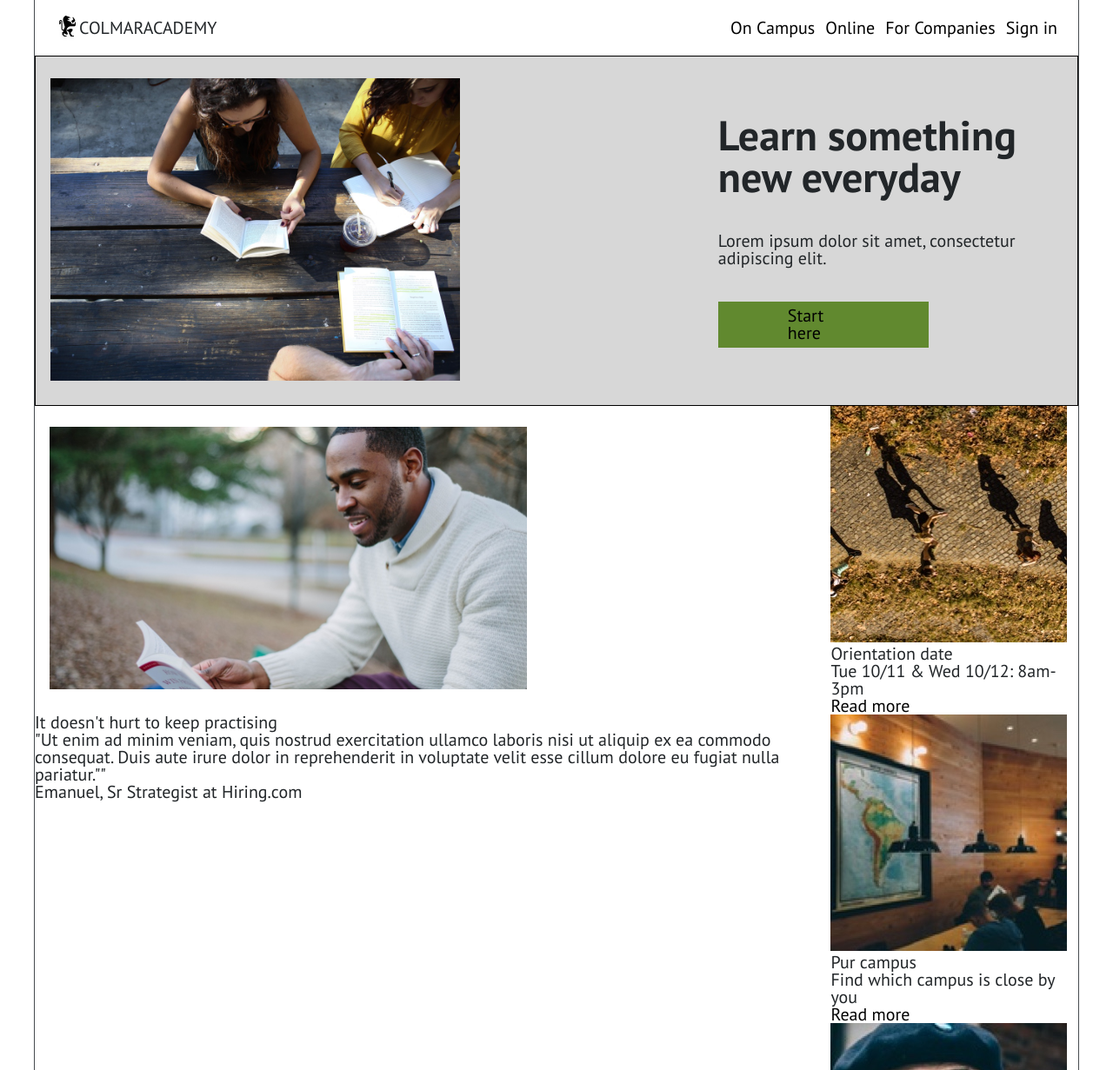
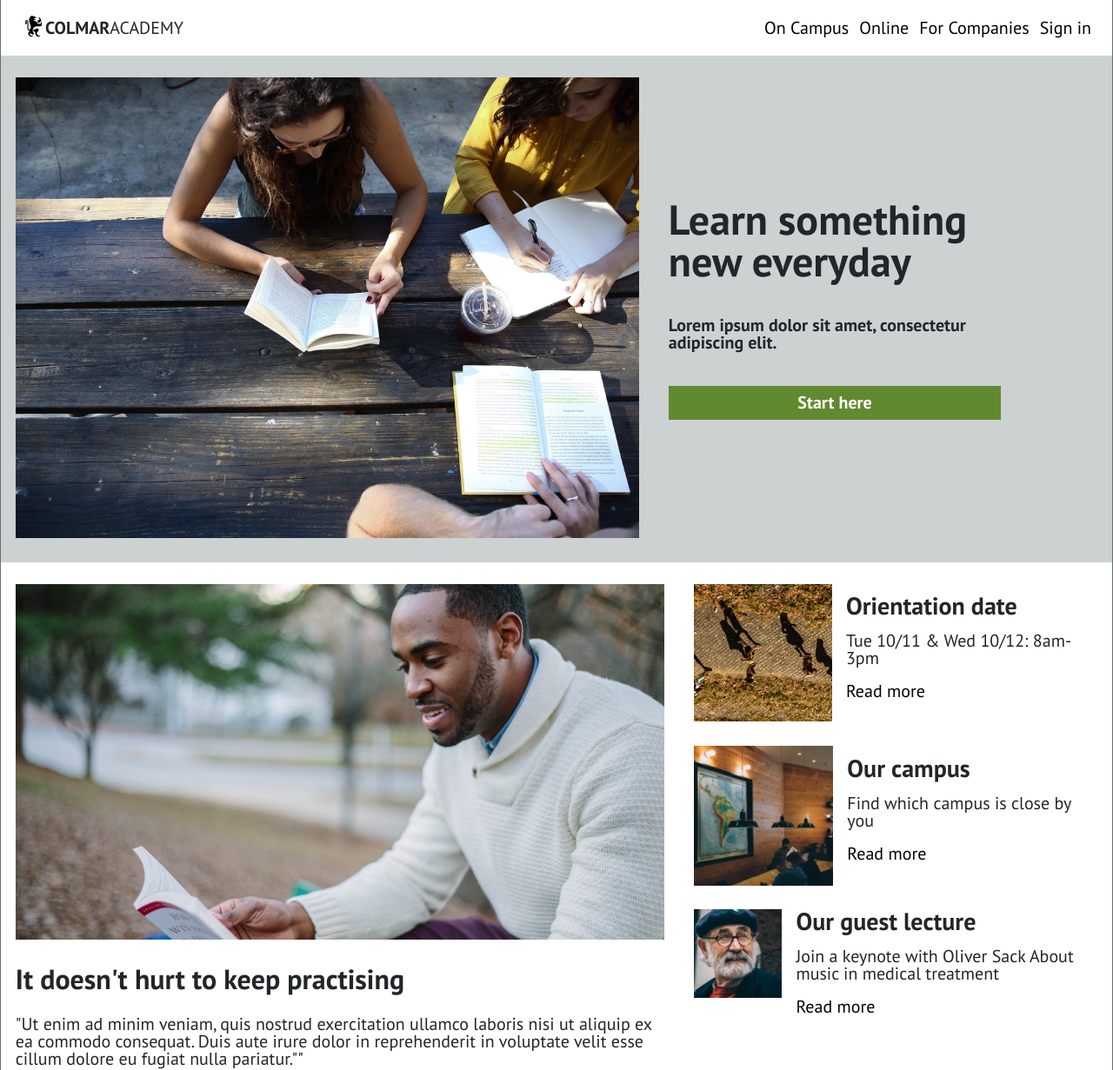
Before and after one commit to mshamara/ColmarAcademy, a plain HTML site: page index.html in a window 1280 px wide. Shown: the top 1231 px of the page at 87% size. Drawn offline with Linux system fonts and the light colour scheme.

Commit message:
CSS building up

```diff
--- a/index.html
+++ b/index.html
@@ -15,7 +15,7 @@
       <div class="header">
         <div class="logo">
           <img src="./media/images/ic-logo.svg" alt="Colmar Academy">
-          <span class="name"><strong>COLMAR</strong>ACADEMY</span>
+          <p><span class="name">COLMAR</span>ACADEMY</p>
         </div>
         <nav>
           <ul>
@@ -33,9 +33,11 @@
           <img src="./media/images/banner.jpg" alt="Learn something new">
         </div>
         <div class="banner-content">
-          <h1>Learn something new everyday</h1>
-          <p>Lorem ipsum dolor sit amet, consectetur adipiscing elit.</p>
-          <p class="button">Start here</p>
+          <div class="banner-texts">
+            <h1>Learn something new everyday</h1>
+            <p>Lorem ipsum dolor sit amet, consectetur adipiscing elit.</strong></p>
+            <p class="button">Start here</p>
+          </div>
         </div>
       </div>
 
@@ -55,7 +57,7 @@
             <div class="info-text">
               <h3>Orientation date</h3>
               <p>Tue 10/11 &amp; Wed 10/12: 8am-3pm<p>
-              <a href="#" class="rm">Read more</a>
+              <a href="#">Read more</a>
             </div>
           </div>
           <div class="info-box">
@@ -63,9 +65,9 @@
               <img src="./media/images/information-campus.jpg" alt="campus">
             </div>
             <div class="info-text">
-              <h3>Pur campus</h3>
+              <h3>Our campus</h3>
               <p>Find which campus is close by you<p>
-              <a href="#" class="rm">Read more</a>
+              <a href="#">Read more</a>
             </div>
           </div>
           <div class="info-box">
@@ -75,7 +77,7 @@
             <div class="info-text">
               <h3>Our guest lecture</h3>
               <p>Join a keynote with Oliver Sack About music in medical treatment<p>
-              <a href="#" class="rm">Read more</a>
+              <a href="#">Read more</a>
             </div>
           </div>
         </div>
--- a/styles/style.css
+++ b/styles/style.css
@@ -8,9 +8,9 @@ body {
 }
 
 .content {
-  width: 1200px;
-  border-left: 1px solid #474B4F;
-  border-right: 1px solid #474B4F;
+  width: 1300px;
+  border-left: 1px solid #6B6E70;
+  border-right: 1px solid #6B6E70;
   margin: 0 auto;
 }
 
@@ -19,12 +19,19 @@ h1 {
   font-weight: bold;
   margin-bottom: 2.5rem;
 }
-/*
-.img-left img,video {
-  width: 60%;
+
+h2 {
+  font-size: 2rem;
+  font-weight: bold;
+  margin-top: 1.6rem;
+  margin-bottom: 1.6rem;
 }
-*/
 
+h3 {
+  font-size: 1.75rem;
+  font-weight: bold;
+  margin-bottom: 1rem;
+}
 
 /* Header styles */
 .header {
@@ -41,6 +48,10 @@ h1 {
   margin-left: 24px;
 }
 
+.name {
+  font-weight: 700;
+}
+
 nav ul {
   display: flex;
   margin-right: 24px;
@@ -50,35 +61,84 @@ nav ul li {
   margin-left: 12px;
 }
 
+a:hover {
+  color: #61892F;
+}
+
 /* Main banner styles */
 .banner {
   display: flex;
-  background-color: #D7D7D7;
-  border: 1px solid black;
+  background-color: #CCD1D1;
+}
+
+.img-left {
+  width: 60%;
+  margin: 1.55rem 1.05rem;
 }
 
 .img-left img {
-  margin: 1.55rem 1.05rem;
-  width: 60%;
+  width: 100%;
 }
 
 .banner-content {
   display: flex;
   flex-direction: column;
   justify-content: center;
-  width: 50%;
-  text-align: left;
+  width: 40%;
+  margin-left: 1.05rem;
+  margin-right: 2rem;
+}
+
+.banner-texts {
+  width: 80%;
+  font-weight: 700;
 }
 
 .button {
-  color: black;
+  color: #fff;
   background-color: #61892F;
-  width: 20%;
-  padding: 0.4rem 5rem;
+  padding: 0.6rem 3rem;
   margin-top: 2.5rem;
+  text-align: center;
 }
 
 /* Information area styles */
 #information {
   display: flex;
 }
+
+#quote {
+  font-size: 0.8rem;
+  margin: 1.6rem auto;
+}
+
+.right-column {
+  width: 40%;
+}
+
+.info-box {
+  display: flex;
+  margin-top: 1.55rem;
+  margin-right: 1rem;
+  margin-left: 1.05rem;
+}
+
+.info-img {
+  width: 35%;
+}
+
+.info-img img {
+  width: 100%;
+  height: auto;
+}
+
+.info-text {
+  display: flex;
+  flex-direction: column;
+  justify-content: center;
+  margin-left: 1rem;
+}
+
+.info-text p {
+  margin-bottom: 1.1rem;
+}
```
